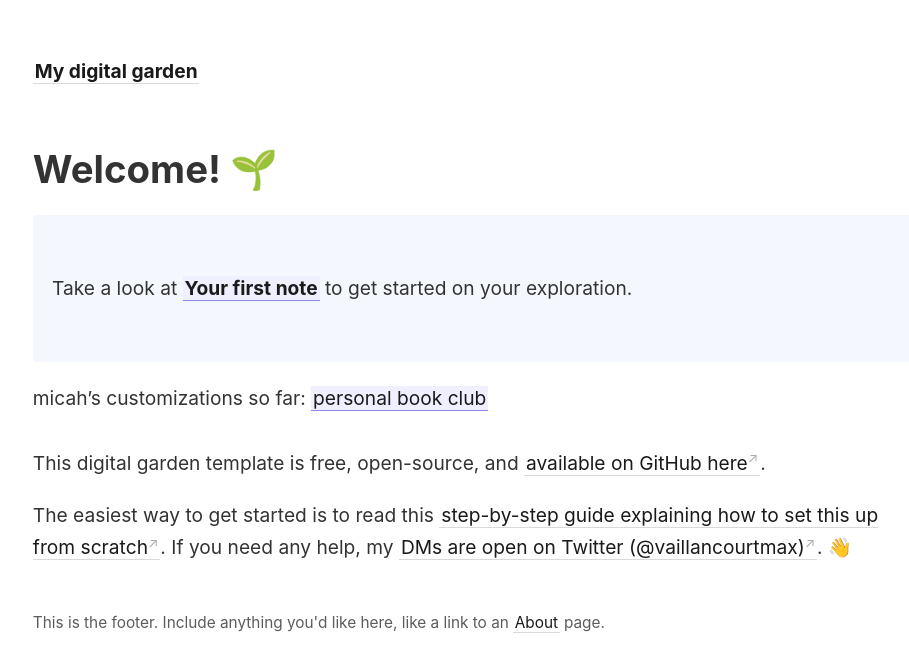
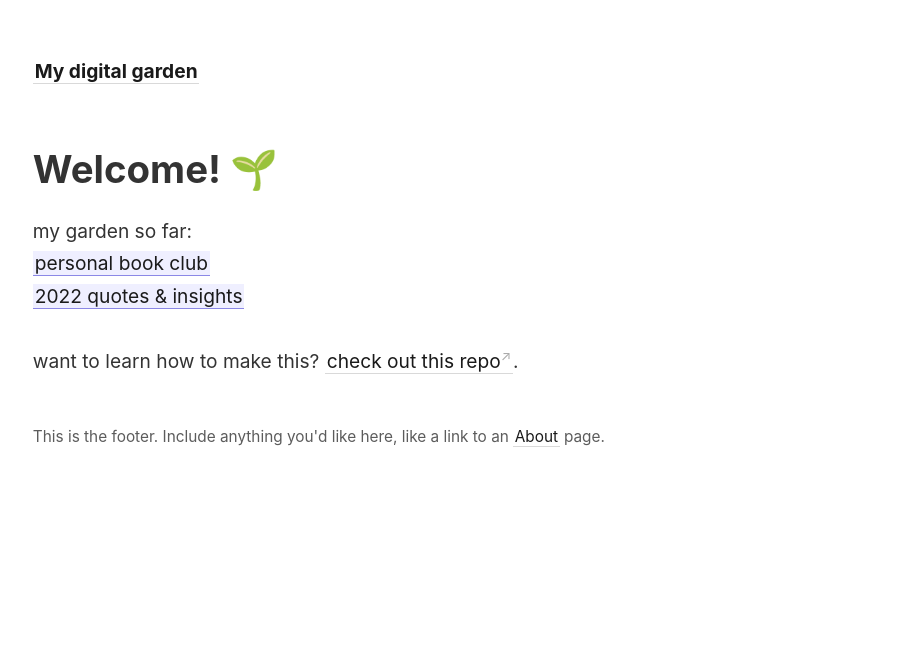
Before and after one commit to ihatemicah/multimicah-garden, a Jekyll site: the page built from _pages/index.md, in a window 1280 px wide. Shown: the top 672 px of the page, without its empty margins (44-953 px from the left). Built offline with Jekyll 4.4.1, drawn with Linux system fonts in a browser that asks for light colours.

Commit message:
cleaned up templated pages and added in 2022 review

```diff
--- a/_pages/index.md
+++ b/_pages/index.md
@@ -7,17 +7,20 @@ permalink: /
 
 # Welcome! 🌱
 
-<p style="padding: 3em 1em; background: #f5f7ff; border-radius: 4px;">
+<!-- <p style="padding: 3em 1em; background: #f5f7ff; border-radius: 4px;">
   Take a look at <span style="font-weight: bold">[[Your first note]]</span> to get started on your exploration.
-</p>
+</p> -->
 
-micah's customizations so far:
+my garden so far:
+<br>
 [[personal book club]]
 <br>
+[[2022 quotes & insights]]
 <br>
-This digital garden template is free, open-source, and [available on GitHub here](https://github.com/maximevaillancourt/digital-garden-jekyll-template).
+<br>
+want to learn how to make this? [check out this repo](https://github.com/maximevaillancourt/digital-garden-jekyll-template).
 
-The easiest way to get started is to read this [step-by-step guide explaining how to set this up from scratch](https://maximevaillancourt.com/blog/setting-up-your-own-digital-garden-with-jekyll). If you need any help, my [DMs are open on Twitter (@vaillancourtmax)](https://twitter.com/vaillancourtmax). 👋
+<!-- The easiest way to get started is to read this [step-by-step guide explaining how to set this up from scratch](https://maximevaillancourt.com/blog/setting-up-your-own-digital-garden-with-jekyll). If you need any help, my [DMs are open on Twitter (@vaillancourtmax)](https://twitter.com/vaillancourtmax). 👋 -->
 
 <style>
   .wrapper {
```
Also changed, not shown: _notes/2022 quotes & insights.md (added, +36 -0 lines), _notes/cats.md (deleted, +0 -21 lines), _notes/consistency.md (deleted, +0 -7 lines), _notes/move your body every day.md (deleted, +0 -11 lines), _notes/test-note.md (deleted, +0 -7 lines).
